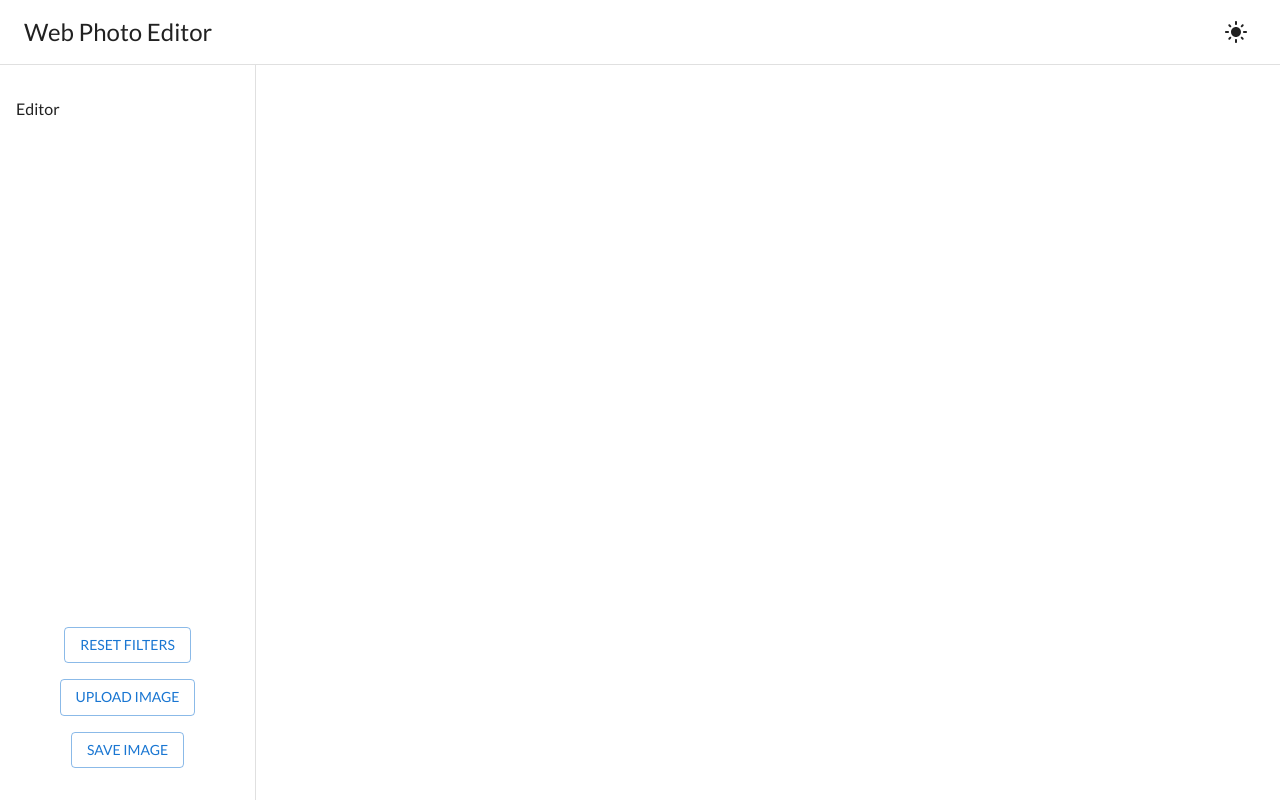
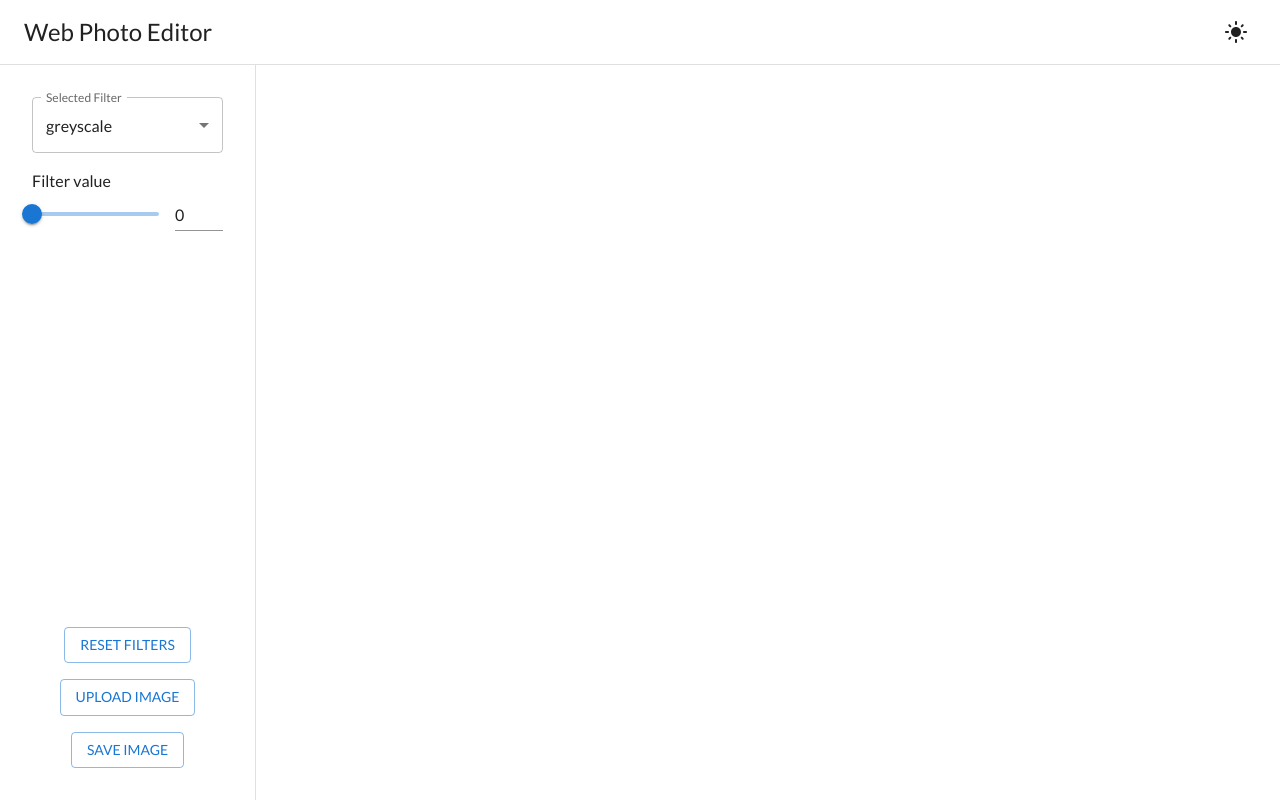
Before and after one commit to wtuminski/web-photo-editor, a React (Vite) app: page / in a window 1280 px wide. Built offline with nearby package versions, Linux system fonts and the light colour scheme.

Commit message:
Introduce filters configuration section

```diff
--- a/src/Utils/kernelTypes.d.ts
+++ b/src/Utils/kernelTypes.d.ts
@@ -3,3 +3,7 @@ type ImageFileType = 'image/jpeg' | 'image/png' | 'image/svg+xml';
 interface ImageFile extends File {
   type: ImageFileType;
 }
+
+type ImageFilterType = 'brightness' | 'saturation' | 'greyscale' | 'inversion';
+
+type ImageFilters = Record<ImageFilterType, number>;
--- a/src/Utils/typeGuards.ts
+++ b/src/Utils/typeGuards.ts
@@ -1,6 +1,11 @@
+import { ChangeEvent } from 'react';
+
 import { supportedImageFileTypes } from './constants';
 
 export const isSupportedImageFile = (file: File | ImageFile): file is ImageFile =>
   supportedImageFileTypes.includes(file.type as ImageFileType);
 
 export const isString = (value: unknown): value is string => typeof value === 'string';
+
+export const isChangeEvent = (event: { type: string }): event is ChangeEvent =>
+  event.type === 'change';
--- a/src/Views/EditorView/EditorView.tsx
+++ b/src/Views/EditorView/EditorView.tsx
@@ -1,5 +1,5 @@
 import { Unstable_Grid2 as Grid } from '@mui/material';
-import { useState } from 'react';
+import { Reducer, useReducer, useState } from 'react';
 
 import { supportedImageFileTypes } from '~/Utils/constants';
 import { isSupportedImageFile } from '~/Utils/typeGuards';
@@ -7,15 +7,36 @@ import { isSupportedImageFile } from '~/Utils/typeGuards';
 import { ImageConfigPane } from './components/ImageConfigPane';
 import { ImageDisplaySpace } from './components/ImageDisplaySpace';
 
+interface FiltersReducerAction {
+  filterType: ImageFilterType;
+  filterValue: number;
+}
+export const filtersReducer: Reducer<ImageFilters, FiltersReducerAction> = (
+  filters,
+  { filterType, filterValue },
+) => ({ ...filters, [filterType]: filterValue });
+const initialImageFilters: ImageFilters = {
+  greyscale: 0,
+  brightness: 50,
+  inversion: 0,
+  saturation: 0,
+};
+
 export const EditorView: React.FC = () => {
   const [imageFile, setImageFile] = useState<ImageFile>();
+  const [imageFilters, disptach] = useReducer(filtersReducer, initialImageFilters);
+
+  const setImageFilter = (filterType: ImageFilterType, filterValue: number) =>
+    disptach({ filterType, filterValue });
 
   return (
     <Grid display="grid" flex={1} gridTemplateColumns="1fr 4fr">
       <ImageConfigPane
+        imageFilters={imageFilters}
+        setImageFilter={setImageFilter}
         supportedImageFileTypes={supportedImageFileTypes}
+        isSupportedImageFile={isSupportedImageFile}
         loadImage={setImageFile}
-        isSupportedImageFile={isSupportedImageFile}
       />
       <ImageDisplaySpace imageFile={imageFile} />
     </Grid>
--- /dev/null
+++ b/src/Views/EditorView/components/Filters/Filters.tsx
@@ -0,0 +1,97 @@
+import {
+  FormControl,
+  Input,
+  InputLabel,
+  MenuItem,
+  Select,
+  SelectChangeEvent,
+  Slider,
+  Typography,
+  Unstable_Grid2 as Grid,
+} from '@mui/material';
+import { ChangeEvent, useState } from 'react';
+
+import { isChangeEvent } from '~/Utils/typeGuards';
+
+interface Props {
+  imageFilters: ImageFilters;
+  setImageFilter: (filterType: ImageFilterType, filterValue: number) => void;
+}
+
+export const Filters: React.FC<Props> = ({ imageFilters, setImageFilter }) => {
+  const [selectedFilter, setSelectedFilter] = useState<ImageFilterType>('greyscale');
+
+  const selectedFilterValue = selectedFilter ? imageFilters[selectedFilter] : undefined;
+
+  const onFilterTypeChange = (event: SelectChangeEvent) =>
+    setSelectedFilter(event.target.value as ImageFilterType);
+
+  function onFilterValueChange(event: Event, value: number | number[]): void;
+  function onFilterValueChange(event: ChangeEvent<HTMLInputElement>): void;
+  function onFilterValueChange(
+    event: Event | ChangeEvent<HTMLInputElement>,
+    value?: number | number[],
+  ): void {
+    if (typeof value === 'number') {
+      return setImageFilter(selectedFilter, value);
+    }
+    if (isChangeEvent(event)) {
+      return setImageFilter(selectedFilter, Number(event.target.value));
+    }
+    throw new Error('Incorrect event or value');
+  }
+
+  return (
+    <div>
+      <FormControl fullWidth>
+        <InputLabel id="filterSelector">Selected Filter</InputLabel>
+        <Select
+          labelId="filterSelector"
+          label="Selected Filter"
+          value={selectedFilter}
+          onChange={onFilterTypeChange}
+        >
+          {Object.keys(imageFilters).map(filterType => (
+            <MenuItem value={filterType} key={filterType}>
+              {filterType}
+            </MenuItem>
+          ))}
+        </Select>
+      </FormControl>
+      <FormControl fullWidth>
+        <Typography id="filterValueSetter" gutterBottom mt={2}>
+          Filter value
+        </Typography>
+        <Grid
+          container
+          display="grid"
+          gridTemplateColumns="1fr 4rem"
+          alignItems="center"
+          spacing={2}
+        >
+          <Grid>
+            <Slider
+              value={selectedFilterValue}
+              onChange={onFilterValueChange}
+              aria-labelledby="filterValueSetter"
+            />
+          </Grid>
+          <Grid>
+            <Input
+              value={selectedFilterValue}
+              size="small"
+              onChange={onFilterValueChange}
+              inputProps={{
+                step: 1,
+                min: 0,
+                max: 100,
+                type: 'number',
+                'aria-labelledby': 'filterValueSetter',
+              }}
+            />
+          </Grid>
+        </Grid>
+      </FormControl>
+    </div>
+  );
+};
--- /dev/null
+++ b/src/Views/EditorView/components/Filters/index.ts
@@ -0,0 +1 @@
+export * from './Filters';
--- a/src/Views/EditorView/components/ImageConfigPane/ImageConfigPane.tsx
+++ b/src/Views/EditorView/components/ImageConfigPane/ImageConfigPane.tsx
@@ -2,17 +2,22 @@ import { Unstable_Grid2 as Grid } from '@mui/material';
 import { ChangeEventHandler } from 'react';
 
 import { Controls } from '../Controls';
+import { Filters } from '../Filters';
 
 interface Props {
+  imageFilters: ImageFilters;
+  setImageFilter: (filterType: ImageFilterType, filterValue: number) => void;
   supportedImageFileTypes: Readonly<ImageFileType[]>;
+  isSupportedImageFile: (file: File | ImageFile) => file is ImageFile;
   loadImage: (image: ImageFile) => void;
-  isSupportedImageFile: (file: File | ImageFile) => file is ImageFile;
 }
 
 export const ImageConfigPane: React.FC<Props> = ({
-  loadImage,
+  imageFilters,
+  setImageFilter,
   supportedImageFileTypes,
   isSupportedImageFile,
+  loadImage,
 }) => {
   const onImageChange: ChangeEventHandler<HTMLInputElement> = e => {
     const image = e.target.files?.[0];
@@ -31,13 +36,7 @@ export const ImageConfigPane: React.FC<Props> = ({
         borderColor: 'grey.300',
       }}
     >
-      <Grid
-        sx={{
-          flex: 1,
-        }}
-      >
-        Editor
-      </Grid>
+      <Filters imageFilters={imageFilters} setImageFilter={setImageFilter} />
       <Controls
         supportedImageFileTypes={supportedImageFileTypes}
         onImageChange={onImageChange}
```
